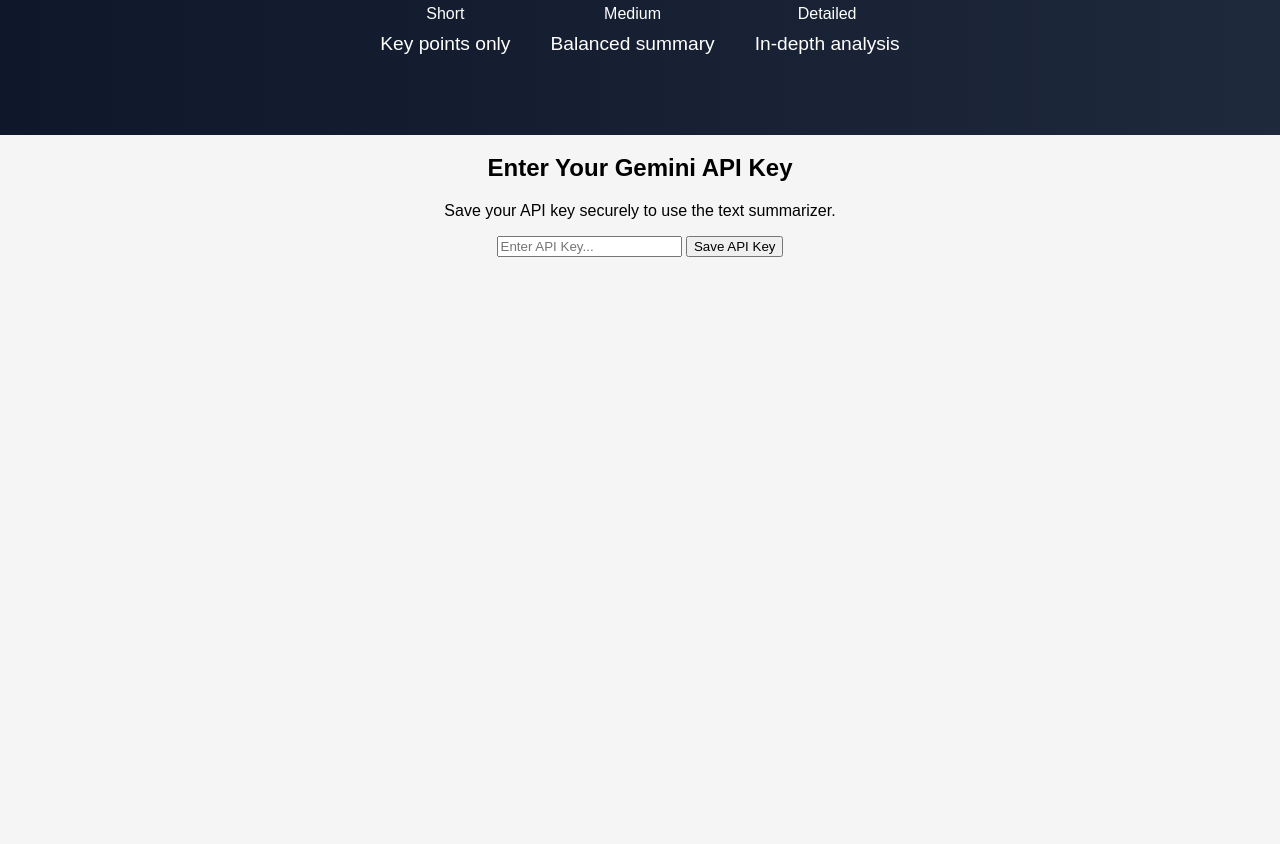
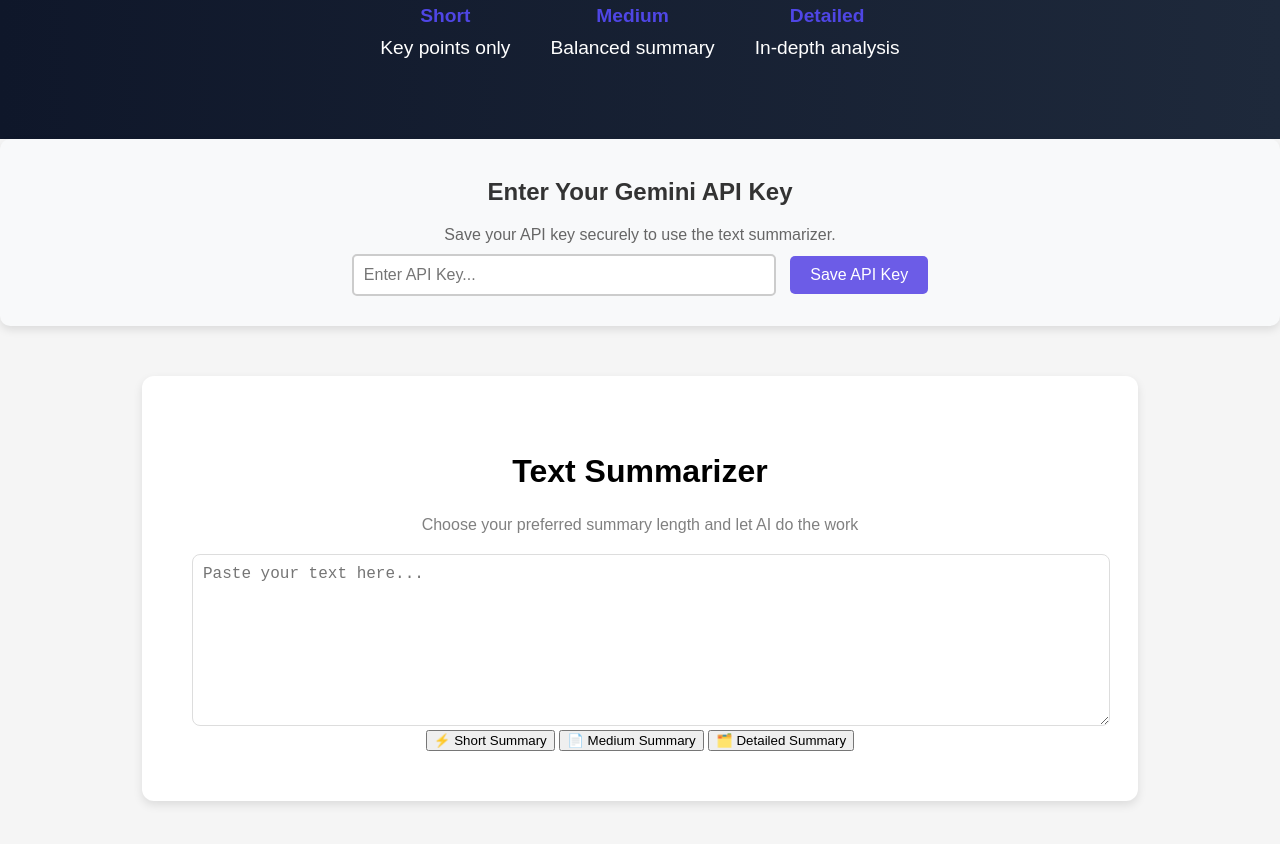
Before and after one commit to arikaran03/Text_Summarizer_AI-, a plain HTML site: page index.html in a window 1280 px wide. Shown: the part 280-1124 px from the top of the page. Before the commit the page ends 800 px from the top, so only its background shows below. Drawn offline with Linux system fonts and the light colour scheme.

Commit message:
completed the styles for summary section

```diff
--- a/index.html
+++ b/index.html
@@ -51,5 +51,32 @@
 
         <p id="api-key-status" class="status-message"></p>
       </section>
+
+      <section class="summarizer" id="summarizer">
+        <h2>Text Summarizer</h2>
+
+        <p>Choose your preferred summary length and let AI do the work</p>
+
+        <div class="input-container">
+          <textarea
+            id="textInput"
+            placeholder="Paste your text here..."
+          ></textarea>
+        </div>
+
+        <div class="summary-buttons">
+          <button class="summary-btn" data-length="short">
+            ⚡ Short Summary
+          </button>
+
+          <button class="summary-btn" data-length="medium">
+            📄 Medium Summary
+          </button>
+
+          <button class="summary-btn" data-length="detailed">
+            🗂️ Detailed Summary
+          </button>
+        </div>
+      </section>
 </body>
 </html>
--- a/style.css
+++ b/style.css
@@ -50,3 +50,91 @@
     margin: 0 20px;
     text-align: center;
   }
+
+  .option span {
+    font-size: 1.2rem;
+    font-weight: bold;
+    color: #4f46e5;
+  }
+
+  .api-key-container {
+    background: #f8f9fa;
+    padding: 20px;
+    border-radius: 10px;
+    box-shadow: 0 4px 8px rgba(0, 0, 0, 0.1);
+    text-align: center;
+    margin-bottom: 20px;
+  }
+
+  .api-key-container h2 {
+    font-size: 1.5rem;
+    color: #333;
+  }
+
+  .api-key-container p {
+    font-size: 1rem;
+    color: #666;
+    margin-bottom: 10px;
+  }
+
+  .api-key-container input {
+    width: 80%;
+    max-width: 400px;
+    padding: 10px;
+    border: 2px solid #ccc;
+    border-radius: 5px;
+    font-size: 1rem;
+  }
+
+  .api-key-container button {
+    background: #6c5ce7;
+    color: white;
+    border: none;
+    padding: 10px 20px;
+    margin-left: 10px;
+    border-radius: 5px;
+    font-size: 1rem;
+    cursor: pointer;
+    transition: 0.3s;
+  }
+
+  .api-key-container button:hover {
+    background: #4834d4;
+  }
+
+  .status-message {
+    margin-top: 10px;
+    font-size: 0.9rem;
+    color: #27ae60;
+  }
+
+  .summarizer {
+    background: white;
+    padding: 50px;
+    border-radius: 12px;
+    width: 70%;
+    margin: 50px auto;
+    box-shadow: 0 4px 10px rgba(0, 0, 0, 0.1);
+  }
+
+  .summarizer h2 {
+    font-size: 2rem;
+  }
+
+  .summarizer p {
+    color: gray;
+    margin-bottom: 20px;
+  }
+
+  .input-container {
+    width: 100%;
+  }
+
+  textarea {
+    width: 100%;
+    height: 150px;
+    border-radius: 8px;
+    border: 1px solid #ddd;
+    padding: 10px;
+    font-size: 1rem;
+  }
```
